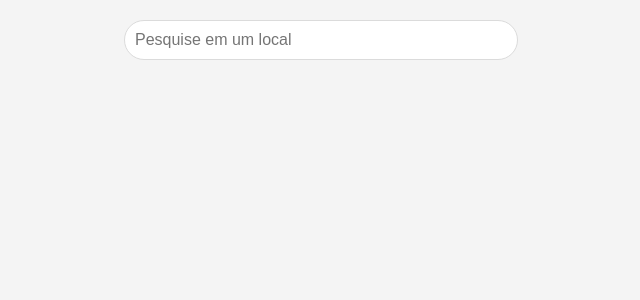
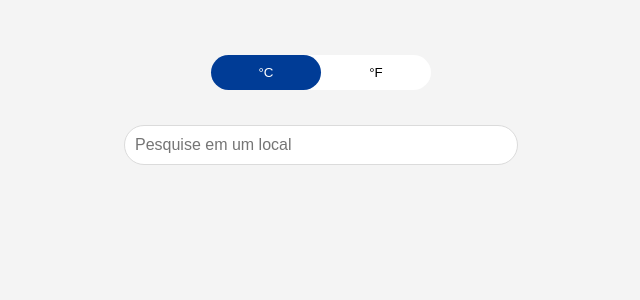
Before and after one commit to athosishikawa/weather-site, a React (Create React App) app: page / in a window 1280 px wide. Shown: the top 300 px of the page, without its empty margins (319-959 px from the left). Built offline with nearby package versions, Linux system fonts and the light colour scheme.

Commit message:
Added a celcius to farenheit toggle

```diff
--- /dev/null
+++ b/src/components/Toggle.js
@@ -0,0 +1,38 @@
+import React, { Component, useState } from 'react';
+import '../styles/Toggle.css';
+
+const Toggle = () => {
+
+    const [isCelsius, setIsCelsius] = useState(true);
+
+    const handleToggle = () => {
+        setIsCelsius(!isCelsius);
+    };
+
+    const toggleStyle = {
+        left: isCelsius ? '0' : '110px',
+    };
+
+    const selectedCelciusStyle = {
+        color: isCelsius ? "#FFFFFF" : "#000000",
+    };
+    const selectedFerenheitsStyle = {
+        color: isCelsius ? "#000000" : "#FFFFFF",
+    };
+
+    return (
+        <div class="form-box">
+
+            <div className="button-box">
+
+                <div id="btn" style={toggleStyle}></div>
+                <button type="button" className="toggle-btn" style={selectedCelciusStyle} onClick={handleToggle}>°C</button>
+                <button type="button" className="toggle-btn" style={selectedFerenheitsStyle} onClick={handleToggle}>°F</button>
+
+            </div>
+
+        </div>
+      );
+}
+
+export default Toggle
--- a/src/components/Weather.js
+++ b/src/components/Weather.js
@@ -1,5 +1,6 @@
 import React, { useState } from 'react';
 import '../styles/Weather.css'
+import Toggle from '../components/Toggle';
 import axios from 'axios'
 
 const APIKEY = 'COLOQUE SUA CHAVE API AQUI'
@@ -8,6 +9,8 @@ const Weather = () => {
 
     const[data,setData] = useState({})
     const[location, setLocation] = useState('')
+    const[tempUnit, setTempUnit] = useState('°C')
+    const[velocityUnit, setVelocityUnity] = useState('km/h')
 
     const url = `https://api.openweathermap.org/data/2.5/weather?q=${location}&units=metric&appid=${APIKEY}`
 
@@ -27,7 +30,7 @@ const Weather = () => {
     return(
 
         <div className='weather'>
-
+            <Toggle/>
             <div className='toggle-Container'>
                 <div className='toggle-box'>
 
@@ -51,7 +54,7 @@ const Weather = () => {
                         <p>{data.name}</p>
                     </div>
                     <div className='temperature'>
-                        {data.main ? <h1>{data.main.temp.toFixed()}</h1> : null}
+                        {data.main ? <h1>{data.main.temp.toFixed()}{tempUnit} </h1> : null}
                     </div>
 
                     <div className='description'>
@@ -63,15 +66,15 @@ const Weather = () => {
 
                 <div className='footer'>
                 <div className='sensation'>
-                    {data.main ? data.main.feels_like.toFixed() : null}
+                    {data.main ? data.main.feels_like.toFixed() : null} {tempUnit}
                     <p>Sensação Térmica</p>
                 </div>
                 <div className='humidity'>
-                    {data.main ? data.main.humidity : null}
+                    {data.main ? data.main.humidity : null}%
                     <p>Humidade</p>
                 </div>
                 <div className='wind'>
-                    {data.wind ? data.wind.speed.toFixed() : null}
+                    {data.wind ? data.wind.speed.toFixed() : null}{velocityUnit}
                     <p>Vento</p>
                 </div>
 
--- /dev/null
+++ b/src/styles/Toggle.css
@@ -0,0 +1,34 @@
+.button-box {
+    display: flex;
+	width: 220px;
+	margin: 35px auto;
+	position: relative;
+	border-radius: 30px;
+	background: #fff
+}
+
+.toggle-btn {
+    flex: 1;
+	padding: 10px;
+	cursor: pointer;
+	background: transparent;
+	border: 0;
+	outline: none;
+	position: relative;
+	text-align: center;
+}
+
+
+
+#btn {
+	left: 0;
+	top: 0;
+	position: absolute;
+	width: 110px;
+	height: 100%;
+	background: #003c96;
+	border-radius: 30px;
+	transition: .5s;
+
+
+}
```
